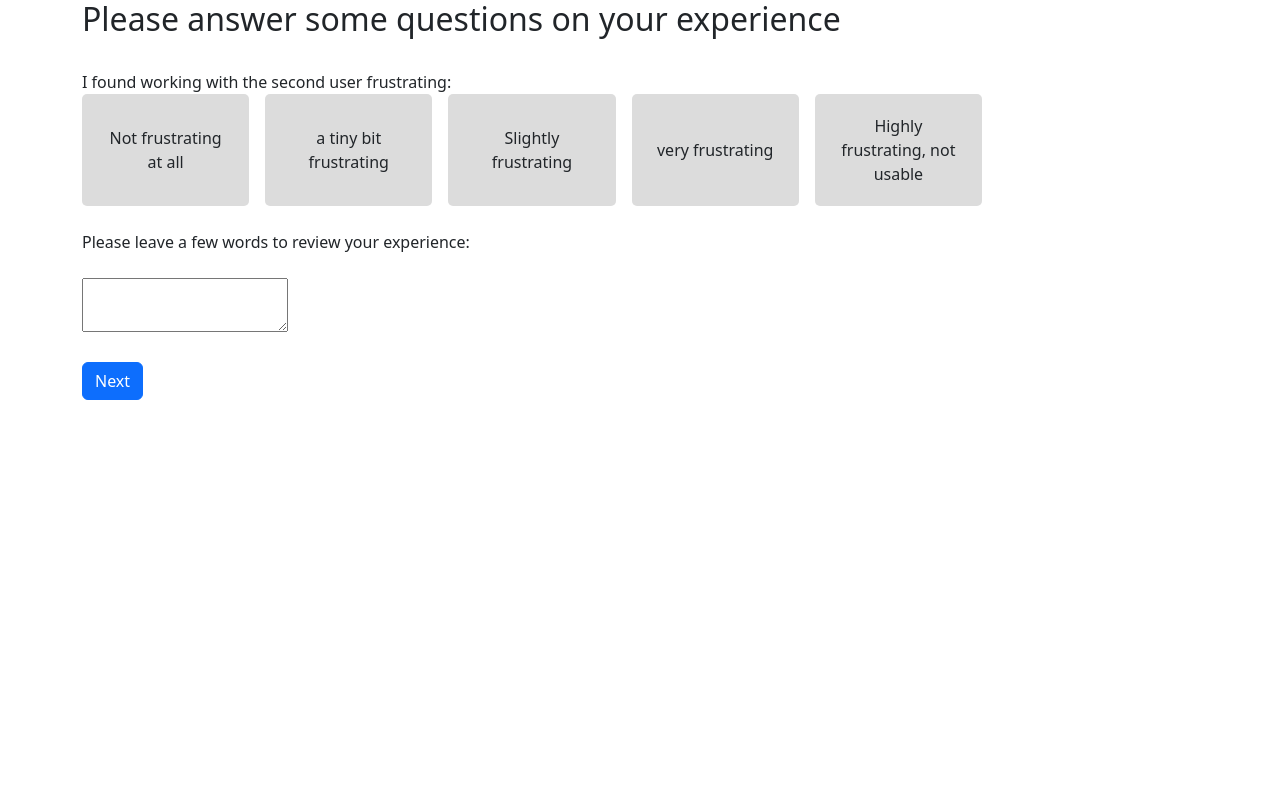
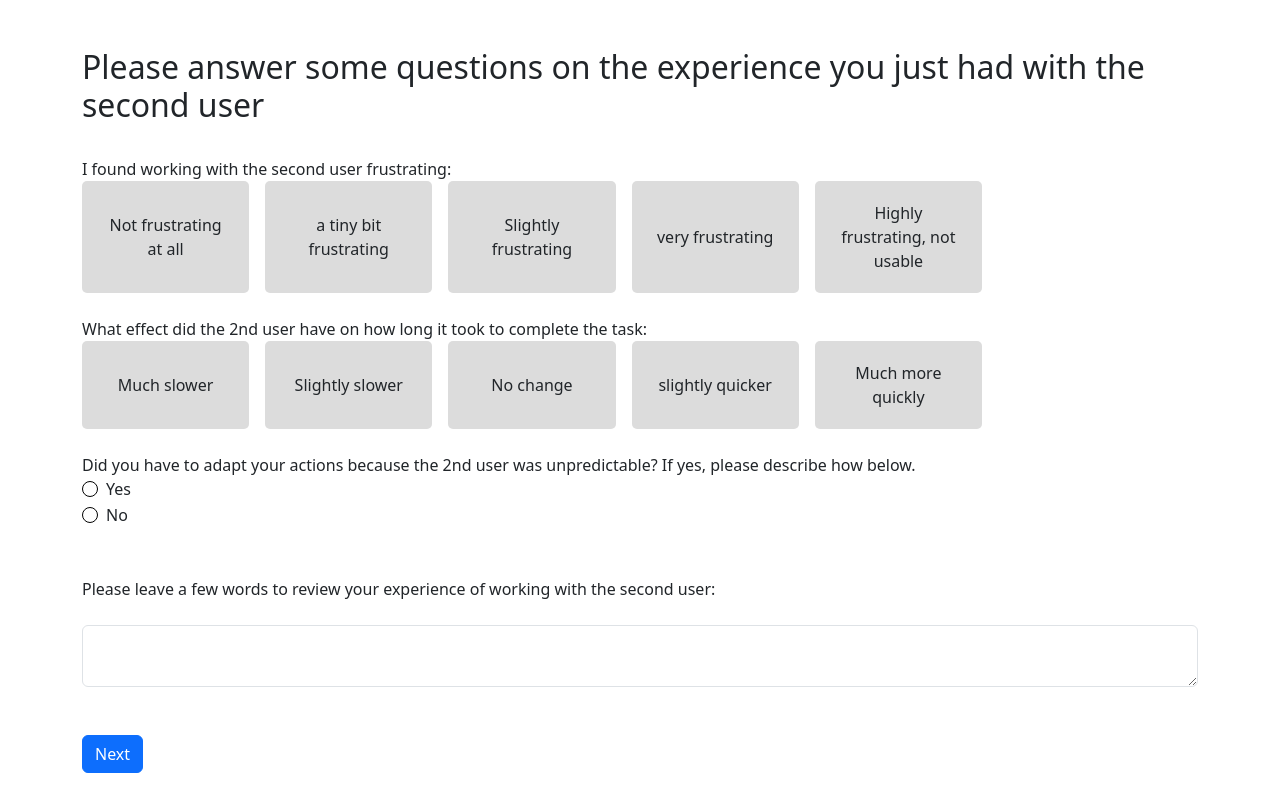
Before and after one commit to KillianDavitt/mixnet-user-study, a Flask app: template webapp/templates/survey.html in a window 1280 px wide. Run offline with Flask 3, Linux system fonts and the light colour scheme; the template is opened without the code that fills it, so the values that code supplies are empty.

Commit message:
Added new qualitative questions, adjustments to consent page, and fixed errors  in questions

```diff
--- a/webapp/app.py
+++ b/webapp/app.py
@@ -15,7 +15,7 @@ SESSION_TYPE = 'filesystem'
 secret_key= "fhdsfjd"
 app.config.from_object(__name__)
 Session(app)
-delay_options = [1000,2000,3000,4000,0]
+delay_options = [2000,4000,6000,8000,0]
 
 def get_db_connection():
     conn = sqlite3.connect('db.sqlite')
@@ -26,17 +26,18 @@ with open('questions.csv') as f:
     data = f.readlines()
 
 question_answers = [x.strip().split(',') for x in data]
-print(question_answers)
+
 def run_survey_page():
     session['prolific_id'] = -1
     if 'filled' in request.form:
         print(request.form)
         # get all the survey.html results and record them
-        #prolific_id = session['prolific_id']
         prolific_id = -1
         try:
                 delay = request.form['delay']
                 rating = request.form['rating']
+                speed_rating = request.form['speed_rating']
+                adapted = (request.form['adapted']=='True')
                 review = request.form['review']
                 start_time = request.form['start_time']
                 end_time = int(round(time.time() * 1000000000)) // 1000000
@@ -45,6 +46,8 @@ def run_survey_page():
                     session['results'] = []
                 result = {'delay':delay,
                           'rating':rating,
+                          'speed_rating':speed_rating,
+                          'adapted':adapted,
                           'review':review,
                           'start_time':start_time,
                           'end_time':end_time
@@ -108,6 +111,8 @@ def run_questions_page():
     except KeyError:
         current_qs = []
 
+    current_task_num = int(len(completed_qs)/num_questions)
+
     # Finished all available questions
     if len(completed_qs) >= len(question_answers):
         # Time to write everything to the DB
@@ -116,7 +121,7 @@ def run_questions_page():
             results = session['results']
             automerge_list = session['automerge_list']
             for i,r in enumerate(results):
-                conn.execute('INSERT INTO response (prolific_id, delay, review, rating, start_time, end_time, education, automerge_data) VALUES (?, ?, ?, ?, ?, ?, ?, ?)', (session['prolific_id'], r['delay'], r['review'], r['rating'], r['start_time'], r['end_time'], session['education_level'], automerge_list[i]))
+                conn.execute('INSERT INTO response (prolific_id, delay, review, rating, speed_rating, adapted, start_time, end_time, education, automerge_data) VALUES (?, ?, ?, ?, ?, ?, ?, ?, ?, ?)', (session['prolific_id'], r['delay'], r['review'], r['rating'], r['speed_rating'],r['adapted'],r['start_time'], r['end_time'], session['education_level'], automerge_list[i]))
             conn.commit()
             conn.close()
         except Exception as e:
@@ -149,7 +154,7 @@ def run_questions_page():
             found_delay=True
     session['delays'].append(delay)
 
-    return render_template('index.html', delay=delay, qas=qas, debug=app.debug)
+    return render_template('index.html', delay=delay, qas=qas, debug=app.debug, current_task_num=current_task_num)
 
 @app.route('/', methods=['GET', 'POST'])
 def index():
@@ -238,9 +243,11 @@ def run_first_attention_page():
 def run_education_page():
     if request.method == 'POST':
         d = request.form
-        education = d.get('education')
+        education = d.get('education_level')
         #need to save edutation here...
         session['education_level'] = education
+        print(education)
+        print('dklskdnsdkfnldf')
         session['education'] = True
         return redirect('/')
     return render_template('education.html', debug=app.debug)
--- a/webapp/questions.csv
+++ b/webapp/questions.csv
@@ -1,70 +1,70 @@
 What is the capital of France,Paris
-one two __ four  five, Three
-fourteen fifteen ___ seventeen, Sixteen
-The United States of __, America
+one two __ four  five,Three
+fourteen fifteen ___ seventeen,Sixteen
+The United States of __,America
 What is seven plus seven,fourteen
-What is twenty plus twenty, fourty
-What is twenty minus five, fifteen
+What is twenty plus twenty,forty
+What is twenty minus five,fifteen
 Who is the UK Prime Minister,Rishi Sunak
-Who is the president of the United States?, Joe Biden
+Who is the president of the United States?,Joe Biden
 What is eight minus four:,four
 What language is spoken in England?,English
 What language is spoken in Germany?,German
-What language is spoken in Japan?, Japanese
-What is the capital of Italy?, Rome
-What is the capital of the UK?, London
-What is the capital of China?, Beijing
-What is the capital of Japan?, Tokyo
-What is a three sided shape called?, Triangle
-Which country is famous for the "Great Wall", China
-Which month comes after July?, August
-What colour is a banana, Yellow
-What colour is the sky?, Blue
-What is the name of the planet we live on?, Earth
-What shape has four sides?, Square
-What colour is snow?, White
-What colour is grass?, Green
-What is the opposite of day?, Night
-Please write the word "Washington" backwards, notgnihsaw
-Please write the word "Poland" backwards, dnalop
-Please write the word "elephant" backwards, tnahpele
-Please write the word "Philadelphia" backwards, aihpledaliph
-Which city in Germany was divided by a wall until 1989?, Berlin
-Which city is the headquarters of most European Union organisations?, Brussels
-Which orange vegtable is commonly eaten in the UK?, Carrot
-Which alcoholic beverage is made from grapes?, Wine
-Which country is north of the USA?, Canada
-What continent is South Africa in?, Africa
+What language is spoken in Japan?,Japanese
+What is the capital of Italy?,Rome
+What is the capital of the UK?,London
+What is the capital of China?,Beijing
+What is the capital of Japan?,Tokyo
+What is a three sided shape called?,Triangle
+Which country is famous for the "Great Wall",China
+Which month comes after July?,August
+What colour is a banana,Yellow
+What colour is the sky?,Blue
+What is the name of the planet we live on?,Earth
+What shape has four sides?,Square
+What colour is snow?,White
+What colour is grass?,Green
+What is the opposite of day?,Night
+Please write the word "Washington" backwards,notgnihsaw
+Please write the word "Poland" backwards,dnalop
+Please write the word "elephant" backwards,tnahpele
+Please write the word "Philadelphia" backwards,aihpledaliph
+Which city in Germany was divided by a wall until 1989?,Berlin
+Which city is the headquarters of most European Union organisations?,Brussels
+Which orange vegetable is commonly eaten in the UK?,Carrot
+Which alcoholic beverage is made from grapes?,Wine
+Which country is north of the USA?,Canada
+What continent is South Africa in?,Africa
 In which country would you find the pyramids?,Egypt
-What is the biggest country in the UK?, England
-What is the northmost country in the UK?, Scotland
-Which country is the Eiffel Tower located in?, France
-In which city can you find the Statue of Liberty?, New York City
-In which American state can you find Los Angeles?, California
-Which animal is Wool produced from?, Sheep
+What is the biggest country in the UK?,England
+What is the north-most country in the UK?,Scotland
+Which country is the Eiffel Tower located in?,France
+In which city can you find the Statue of Liberty?,New York City
+In which American state can you find Los Angeles?,California
+Which animal is Wool produced from?,Sheep
 Which currency is used in the UK?,Pound Sterling
 Which company makes the Iphone?,Apple
-Name the large British city: Ma________, Manchester
-In San Fransisco you can find the: G_____ G___ Bridge, Golden Gate Bridge
-The capital of Scotland is: Ed______, Edinburgh
-Complete the sequence: Up Down Left _____, Right
-Complete the sequence: North South East ____, West
-Which organ of the body pumps blood?, heart
-Where on the body are shoes worn?, Feet
-Which organ is responsible for smell, Nose
-What is the first name of the King of the UK?, Charles
-Which Marvel superhero has the powers of a Spider?, Spiderman
-Which country is referred to as "down under": Au_______, Australia
-Which British author wrote Hamlet? Wi_____ Sha________, William Shakespeare
-Which English speaking country is nearby Australia? N_w Z______, New Zealand
-Which white coloured drinked is obtained from Cows?, Milk
-In which Palace does the British King live in London?, Buckingham Palace
-Which famous clock is attached to the houses of parliament in London?, Big Ben
-There are two main types of smartphone, Iphone and A____d, Android
-On which social network are 'Tweets' found?, Twitter
-Which social network was founded by Mark Zuckerburg?, Facebook
-Which social network is commonly referred to as 'Insta'?, Instagram
-Which video streaming service has a red 'N' as its logo?, Netflix
-Which large online retailer shares it's name with a large river in Brazil? A_____, Amazon
-Which liquid falls from the sky as rain?, Water
-Which ocean separates Europe and America? Atl_____, Atlantic
+Name the large British city: Ma________,Manchester
+In San Francisco you can find the: G_____ G___ Bridge,Golden Gate Bridge
+The capital of Scotland is: Ed______,Edinburgh
+Complete the sequence: Up Down Left _____,Right
+Complete the sequence: North South East ____,West
+Which organ of the body pumps blood?,heart
+Where on the body are shoes worn?,Feet
+Which organ is responsible for smell,Nose
+What is the first name of the King of the UK?,Charles
+Which Marvel superhero has the powers of a Spider?,Spiderman
+Which country is referred to as "down under": Au_______,Australia
+Which British author wrote Hamlet? Wi_____ Sha________,William Shakespeare
+Which English speaking country is nearby Australia? N_w Z______,New Zealand
+Which white coloured drink is obtained from Cows?,Milk
+In which Palace does the British King live in London?,Buckingham Palace
+Which famous clock is attached to the houses of parliament in London?,Big Ben
+There are two main types of smartphone: Iphone and A____d,Android
+On which social network are 'Tweets' found?,Twitter
+Which social network was founded by Mark Zuckerburg?,Facebook
+Which social network is commonly referred to as 'Insta'?,Instagram
+Which video streaming service has a red 'N' as its logo?,Netflix
+Which large online retailer shares it's name with a large river in Brazil? A_____,Amazon
+Which liquid falls from the sky as rain?,Water
+Which ocean separates Europe and America? Atl_____,Atlantic
--- a/webapp/templates/index.html
+++ b/webapp/templates/index.html
@@ -9,6 +9,8 @@
      <body>
        <br><br>
        <h2>Please fill out these questions</h2>
+
+       This is task {{ current_task_num }} of 5.
 
        <br><br>
        {% for question in qas %}
@@ -38,7 +40,6 @@
   <button class="btn" id="clear">Clear</button>
 {% endif %}
 <script>
-  const delayParam={{delay}};
   document.getElementById('start_time').value = Date.now()
 </script>
 
--- a/webapp/templates/survey.html
+++ b/webapp/templates/survey.html
@@ -9,9 +9,6 @@
   list-style-type: none;
   }
 */
-
-
-
     .likert {
         --likert-rows: 5;
         display: inline-grid;
@@ -66,8 +63,9 @@
 
 
 
-  </style>
-<h2>Please answer some questions on your experience</h2>
+</style>
+<br><br>
+<h2>Please answer some questions on the experience you just had with the second user</h2>
 
 <br>
 
@@ -83,8 +81,38 @@
     <label><input name="rating" type="radio" value="5"/><span>Highly frustrating, not usable</span></label>
 </div>
 <br><br>
-Please leave a few words to review your experience: <br><br>
-<textarea name="review" maxlength="1000"></textarea>
+    What effect did the 2nd user have on how long it took to complete the task:
+
+<div class="likert">
+    <label><input name="speed_rating" type="radio" value="1"/><span>Much slower</span></label>
+    <label><input name="speed_rating" type="radio" value="2"/><span>Slightly slower</span></label>
+    <label><input name="speed_rating" type="radio" value="3"/><span>No change</span></label>
+    <label><input name="speed_rating" type="radio" value="4"/><span>slightly quicker</span></label>
+    <label><input name="speed_rating" type="radio" value="5"/><span>Much more quickly</span></label>
+</div>
+
+<br><br>
+    Did you have to adapt your actions because the 2nd user was unpredictable? If yes, please describe how below.<br>
+
+
+<div class="form-check">
+  <input class="form-check-input" type="radio" value="True" name='adapted' id="box1" required>
+  <label class="form-check-label" for="flexRadioDefault">
+     Yes
+  </label>
+</div>
+
+<div class="form-check">
+  <input class="form-check-input" type="radio" value="False" name="adapted" id="box2" required>
+  <label class="form-check-label" for="flexRadioDefault">
+    No
+  </label>
+</div>
+
+
+<br><br>
+Please leave a few words to review your experience of working with the second user: <br><br>
+<textarea name="review" class="form-control" maxlength="1000"></textarea>
 <br><br>
 <input type="hidden" name="delay" value="{{ delay }}" />
  <input type="hidden" id='start_time' name='start_time' value=''/>
--- a/webapp/wsgi.py
+++ b/webapp/wsgi.py
@@ -1,4 +1,4 @@
 from app import app
 
 if __name__ == "__main__":
-    app.run(debug=True)
+    app.run(debug=False)
```
Also changed, not shown: webapp/src/index.js (+48 -5 lines), webapp/templates/consent.html (+5 -3 lines), webapp/templates/education.html (+4 -4 lines), webapp/static/main.js.
